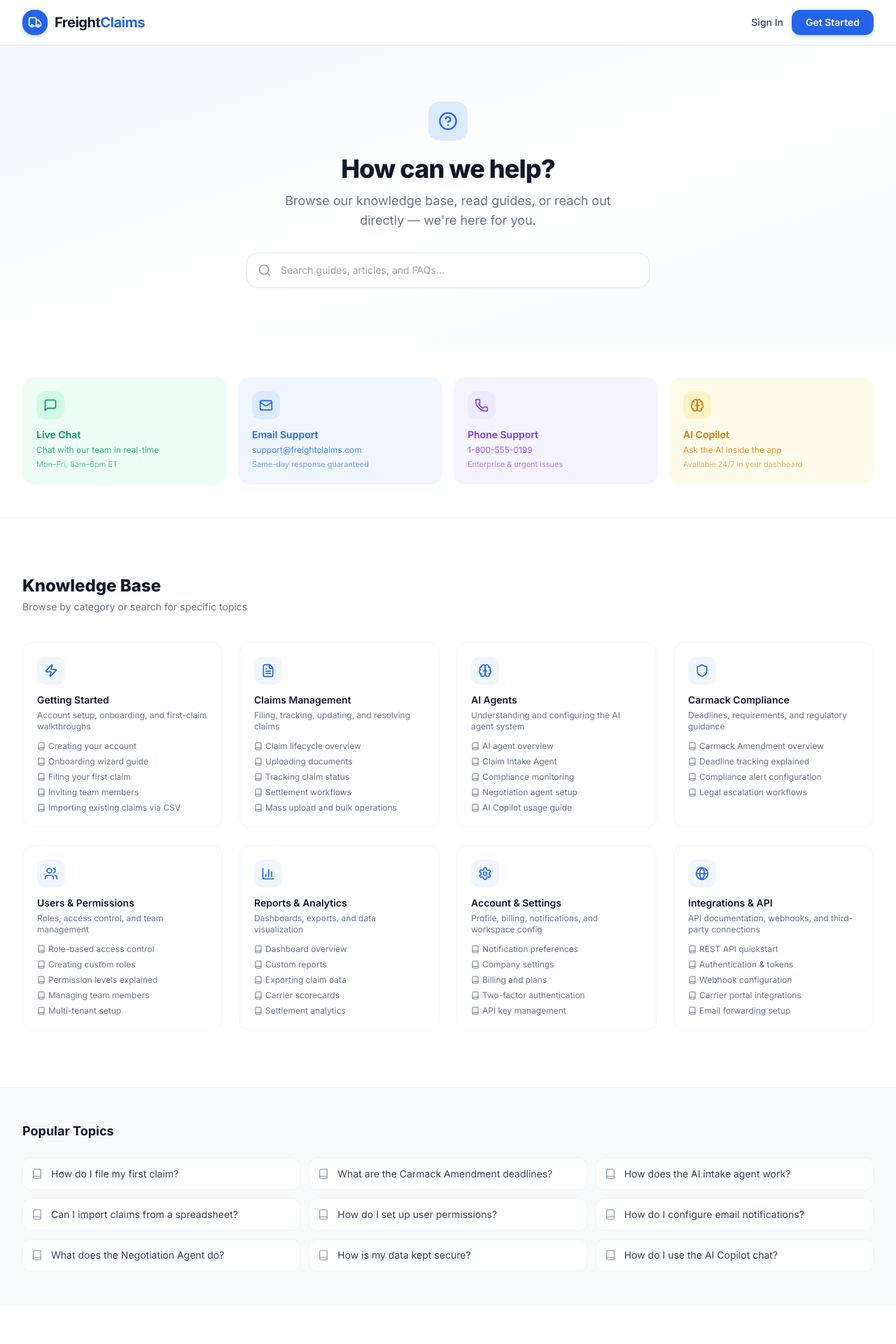
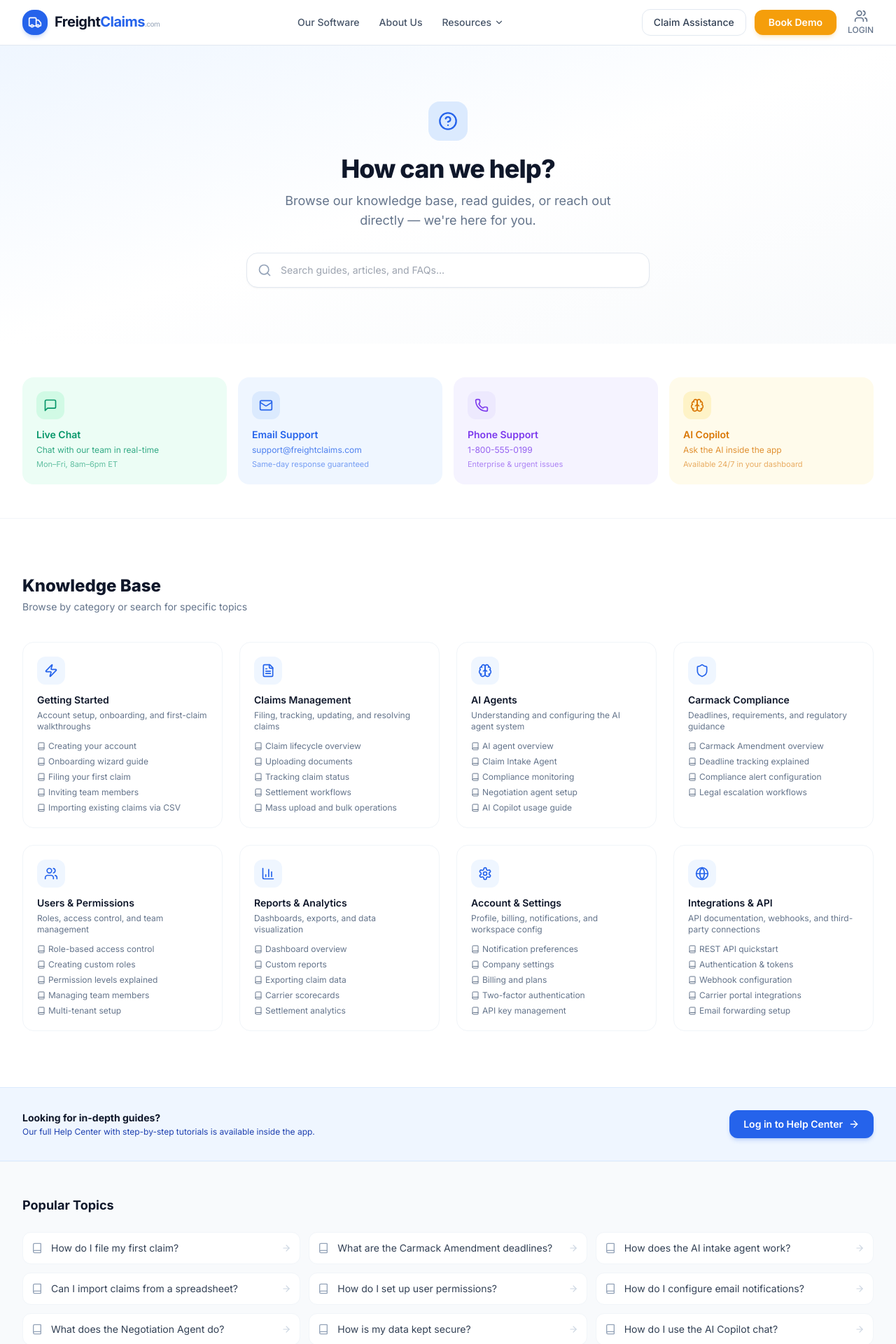
Before and after one commit to johnglotzbach/freightclaims-v5, a Next.js app in the folder apps/web/: page /support in a window 1280 px wide. Shown: the top 1920 px of the page at 70% size. Built offline with nearby package versions, Linux system fonts and the light colour scheme.

Commit message:
Consistent navbar on all public pages, wire support articles to Help Center

```diff
--- a/apps/web/app/(dashboard)/onboarding/page.tsx
+++ b/apps/web/app/(dashboard)/onboarding/page.tsx
@@ -432,7 +432,7 @@
 
         {/* Help link at the bottom */}
         <p className="text-center text-xs text-slate-400 mt-6">
-          Having trouble? <a href="/support" className="text-primary-500 hover:underline">Get help</a> or
+          Having trouble? <a href="/help" className="text-primary-500 hover:underline">Get help</a> or
           email <a href="mailto:support@freightclaims.com" className="text-primary-500 hover:underline">support@freightclaims.com</a>
         </p>
       </div>
--- a/apps/web/app/book-demo/page.tsx
+++ b/apps/web/app/book-demo/page.tsx
@@ -16,6 +16,7 @@
   Truck, CalendarDays, CheckCircle2, ArrowRight, Send, Users,
   Brain, Shield, BarChart3, Clock, Headphones,
 } from 'lucide-react';
+import { PublicNavbar } from '@/components/layout/public-navbar';
 
 export default function BookDemoPage() {
   const [isLoading, setIsLoading] = useState(false);
@@ -46,16 +47,7 @@
 
   return (
     <div className="min-h-screen bg-white dark:bg-slate-950">
-      {/* Nav */}
-      <nav className="sticky top-0 z-50 bg-white/80 dark:bg-slate-950/80 backdrop-blur-lg border-b border-slate-200 dark:border-slate-800">
-        <div className="max-w-7xl mx-auto flex items-center justify-between px-4 sm:px-6 lg:px-8 h-16">
-          <Link href="/" className="flex items-center gap-2.5">
-            <div className="w-9 h-9 bg-primary-500 rounded-xl flex items-center justify-center"><Truck className="w-5 h-5 text-white" /></div>
-            <span className="text-xl font-bold text-slate-900 dark:text-white tracking-tight">Freight<span className="text-primary-500">Claims</span></span>
-          </Link>
-          <Link href="/login" className="text-sm font-medium text-slate-600 dark:text-slate-400 hover:text-primary-500">Sign In</Link>
-        </div>
-      </nav>
+      <PublicNavbar />
 
       <div className="max-w-7xl mx-auto px-4 sm:px-6 lg:px-8 py-16 sm:py-20">
         <div className="grid lg:grid-cols-5 gap-12 lg:gap-16">
--- a/apps/web/app/contact/page.tsx
+++ b/apps/web/app/contact/page.tsx
@@ -16,6 +16,7 @@
   Truck, Mail, Phone, MapPin, Clock, Send, CheckCircle2,
   MessageSquare, Headphones, ArrowRight, Building2,
 } from 'lucide-react';
+import { PublicNavbar } from '@/components/layout/public-navbar';
 
 export default function ContactPage() {
   const [isLoading, setIsLoading] = useState(false);
@@ -49,30 +50,7 @@
 
   return (
     <div className="min-h-screen bg-white dark:bg-slate-950">
-      {/* Navbar */}
-      <nav className="sticky top-0 z-50 bg-white/80 dark:bg-slate-950/80 backdrop-blur-lg border-b border-slate-200 dark:border-slate-800">
-        <div className="max-w-7xl mx-auto flex items-center justify-between px-4 sm:px-6 lg:px-8 h-16">
-          <Link href="/" className="flex items-center gap-2.5">
-            <div className="w-9 h-9 bg-primary-500 rounded-xl flex items-center justify-center shadow-md shadow-primary-500/20">
-              <Truck className="w-5 h-5 text-white" />
-            </div>
-            <span className="text-xl font-bold text-slate-900 dark:text-white tracking-tight">
-              Freight<span className="text-primary-500">Claims</span>
-            </span>
-          </Link>
-          <div className="flex items-center gap-3">
-            <Link href="/support" className="text-sm font-medium text-slate-700 dark:text-slate-300 hover:text-primary-500 transition-colors">
-              Help Center
-            </Link>
-            <Link href="/login" className="text-sm font-medium text-slate-700 dark:text-slate-300 hover:text-primary-500 transition-colors">
-              Sign In
-            </Link>
-            <Link href="/register" className="bg-primary-500 hover:bg-primary-600 text-white px-5 py-2 rounded-lg text-sm font-semibold transition-all shadow-md shadow-primary-500/20 hidden sm:inline-flex">
-              Get Started
-            </Link>
-          </div>
-        </div>
-      </nav>
+      <PublicNavbar />
 
       {/* Main content */}
       <div className="max-w-7xl mx-auto px-4 sm:px-6 lg:px-8 py-16 sm:py-20">
--- a/apps/web/app/support/page.tsx
+++ b/apps/web/app/support/page.tsx
@@ -12,6 +12,7 @@
   Brain, Users, Settings, BarChart3, Clock, ArrowRight,
   Headphones, Search, ExternalLink, HelpCircle, Zap, Globe,
 } from 'lucide-react';
+import { PublicNavbar } from '@/components/layout/public-navbar';
 
 export const metadata = {
   title: 'Support & Help Center',
@@ -72,27 +73,7 @@
 export default function SupportPage() {
   return (
     <div className="min-h-screen bg-white dark:bg-slate-950">
-      {/* Navbar */}
-      <nav className="sticky top-0 z-50 bg-white/80 dark:bg-slate-950/80 backdrop-blur-lg border-b border-slate-200 dark:border-slate-800">
-        <div className="max-w-7xl mx-auto flex items-center justify-between px-4 sm:px-6 lg:px-8 h-16">
-          <Link href="/" className="flex items-center gap-2.5">
-            <div className="w-9 h-9 bg-primary-500 rounded-xl flex items-center justify-center shadow-md shadow-primary-500/20">
-              <Truck className="w-5 h-5 text-white" />
-            </div>
-            <span className="text-xl font-bold text-slate-900 dark:text-white tracking-tight">
-              Freight<span className="text-primary-500">Claims</span>
-            </span>
-          </Link>
-          <div className="flex items-center gap-3">
-            <Link href="/login" className="text-sm font-medium text-slate-700 dark:text-slate-300 hover:text-primary-500 transition-colors">
-              Sign In
-            </Link>
-            <Link href="/register" className="bg-primary-500 hover:bg-primary-600 text-white px-5 py-2 rounded-lg text-sm font-semibold transition-all shadow-md shadow-primary-500/20">
-              Get Started
-            </Link>
-          </div>
-        </div>
-      </nav>
+      <PublicNavbar />
 
       {/* Hero */}
       <section className="bg-gradient-to-br from-primary-50 via-white to-slate-50 dark:from-slate-950 dark:via-slate-900 dark:to-slate-950 py-16 sm:py-20">
@@ -194,10 +175,10 @@
                 <ul className="space-y-1.5">
                   {cat.articles.map((article) => (
                     <li key={article}>
-                      <span className="text-xs text-slate-500 dark:text-slate-400 hover:text-primary-500 cursor-pointer transition-colors flex items-center gap-1">
+                      <Link href="/help" className="text-xs text-slate-500 dark:text-slate-400 hover:text-primary-500 transition-colors flex items-center gap-1">
                         <Book className="w-3 h-3 flex-shrink-0" />
                         {article}
-                      </span>
+                      </Link>
                     </li>
                   ))}
                 </ul>
@@ -207,31 +188,46 @@
         </div>
       </section>
 
+      {/* In-app help center banner */}
+      <section className="py-8 bg-primary-50 dark:bg-primary-500/5 border-y border-primary-100 dark:border-primary-500/10">
+        <div className="max-w-7xl mx-auto px-4 sm:px-6 lg:px-8 flex flex-col sm:flex-row items-center justify-between gap-4">
+          <div>
+            <h3 className="text-sm font-bold text-primary-900 dark:text-primary-100">Looking for in-depth guides?</h3>
+            <p className="text-xs text-primary-700 dark:text-primary-300 mt-0.5">Our full Help Center with step-by-step tutorials is available inside the app.</p>
+          </div>
+          <Link href="/login" className="inline-flex items-center gap-2 bg-primary-500 hover:bg-primary-600 text-white px-5 py-2.5 rounded-lg text-sm font-semibold transition-all shadow-md shadow-primary-500/20 flex-shrink-0">
+            Log in to Help Center <ArrowRight className="w-4 h-4" />
+          </Link>
+        </div>
+      </section>
+
       {/* Popular topics */}
       <section className="py-12 bg-slate-50 dark:bg-slate-900/50 border-y border-slate-100 dark:border-slate-800">
         <div className="max-w-7xl mx-auto px-4 sm:px-6 lg:px-8">
           <h2 className="text-lg font-bold text-slate-900 dark:text-white mb-6">Popular Topics</h2>
           <div className="grid sm:grid-cols-2 lg:grid-cols-3 gap-3">
             {[
-              'How do I file my first claim?',
-              'What are the Carmack Amendment deadlines?',
-              'How does the AI intake agent work?',
-              'Can I import claims from a spreadsheet?',
-              'How do I set up user permissions?',
-              'How do I configure email notifications?',
-              'What does the Negotiation Agent do?',
-              'How is my data kept secure?',
-              'How do I use the AI Copilot chat?',
+              { q: 'How do I file my first claim?', cat: 'getting-started' },
+              { q: 'What are the Carmack Amendment deadlines?', cat: 'claims-management' },
+              { q: 'How does the AI intake agent work?', cat: 'ai-features' },
+              { q: 'Can I import claims from a spreadsheet?', cat: 'getting-started' },
+              { q: 'How do I set up user permissions?', cat: 'account-settings' },
+              { q: 'How do I configure email notifications?', cat: 'account-settings' },
+              { q: 'What does the Negotiation Agent do?', cat: 'ai-features' },
+              { q: 'How is my data kept secure?', cat: 'account-settings' },
+              { q: 'How do I use the AI Copilot chat?', cat: 'ai-features' },
             ].map((topic) => (
-              <div
-                key={topic}
-                className="flex items-center gap-3 p-3 bg-white dark:bg-slate-800 rounded-lg border border-slate-100 dark:border-slate-700 hover:border-primary-200 dark:hover:border-primary-500/30 cursor-pointer transition-colors group"
+              <Link
+                key={topic.q}
+                href="/help"
+                className="flex items-center gap-3 p-3 bg-white dark:bg-slate-800 rounded-lg border border-slate-100 dark:border-slate-700 hover:border-primary-200 dark:hover:border-primary-500/30 transition-colors group"
               >
                 <Book className="w-4 h-4 text-slate-400 group-hover:text-primary-500 flex-shrink-0 transition-colors" />
                 <span className="text-sm text-slate-700 dark:text-slate-300 group-hover:text-primary-600 dark:group-hover:text-primary-400 transition-colors">
-                  {topic}
+                  {topic.q}
                 </span>
-              </div>
+                <ArrowRight className="w-3.5 h-3.5 text-slate-300 group-hover:text-primary-400 ml-auto flex-shrink-0 transition-colors" />
+              </Link>
             ))}
           </div>
         </div>
```
Also changed, not shown: apps/web/app/claim-assistance/page.tsx (+2 -13 lines), apps/web/app/privacy/page.tsx (+2 -16 lines), apps/web/app/terms/page.tsx (+2 -16 lines), 1 other file (tests, documents, lock files or other folders).
